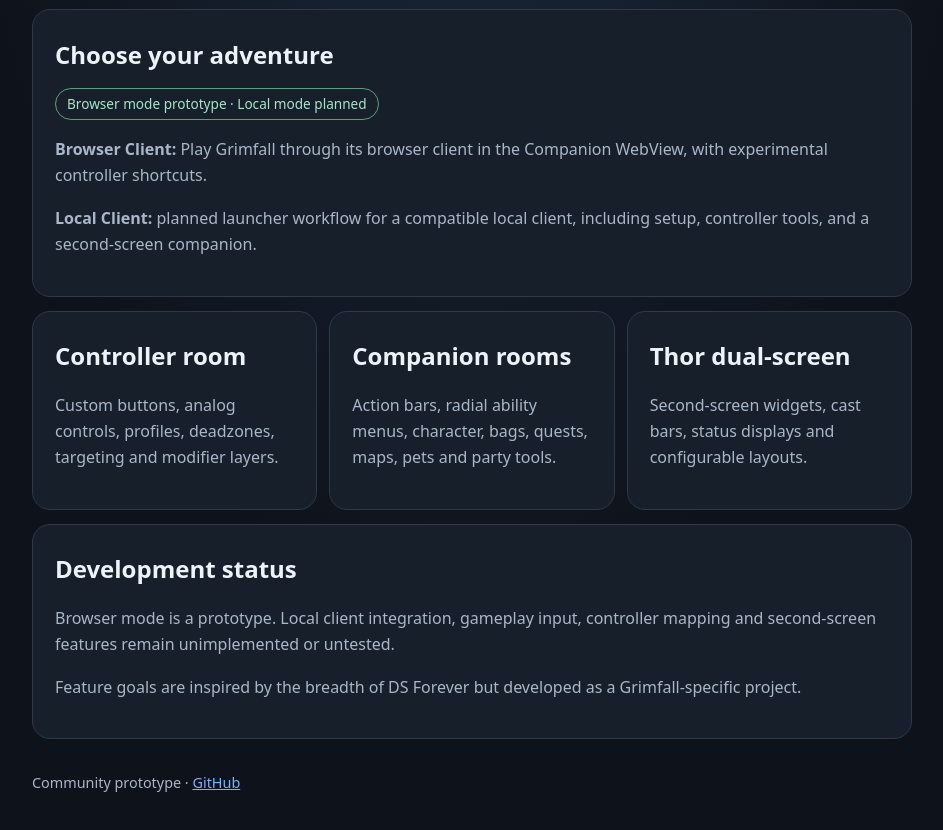
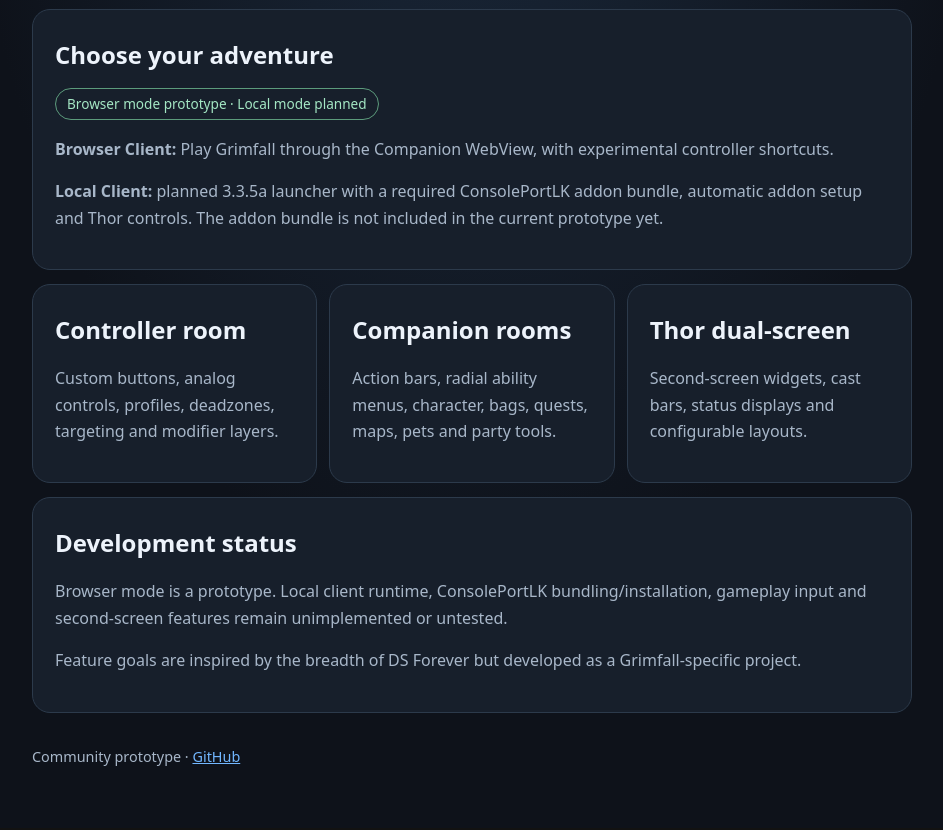
Before and after one commit to MrKrisSatan/GrimfallCompanion, a plain HTML site: page docs/index.html in a window 1280 px wide. Shown: the part 400-1230 px from the top of the page, without its empty margins (168-1111 px from the left). Drawn offline with Linux system fonts and the light colour scheme.

Commit message:
Clarify ConsolePortLK is mandatory for future local client mode

```diff
--- a/docs/index.html
+++ b/docs/index.html
@@ -1,7 +1,7 @@
 <!doctype html>
 <html lang="en"><head><meta charset="utf-8"><meta name="viewport" content="width=device-width,initial-scale=1"><meta name="theme-color" content="#10151f"><title>Grimfall Companion</title><link rel="stylesheet" href="style.css"></head>
 <body><main class="wrap"><header><span class="eyebrow">AYN THOR · ANDROID · TWO PLAY MODES</span><h1>Grimfall <span>Companion</span></h1><p class="lead">A handheld launcher and controller-first companion for Grimfall WoW, with Browser Client and Local Client modes.</p><div class="buttons"><a class="button primary" href="https://www.grimfallwow.com/">Browser Client</a><a class="button" href="https://github.com/MrKrisSatan/GrimfallCompanion">Source on GitHub</a></div></header>
-<section class="panel"><h2>Choose your adventure</h2><div class="status">Browser mode prototype · Local mode planned</div><p><strong>Browser Client:</strong> Play Grimfall through its browser client in the Companion WebView, with experimental controller shortcuts.</p><p><strong>Local Client:</strong> planned launcher workflow for a compatible local client, including setup, controller tools, and a second-screen companion.</p></section>
+<section class="panel"><h2>Choose your adventure</h2><div class="status">Browser mode prototype · Local mode planned</div><p><strong>Browser Client:</strong> Play Grimfall through the Companion WebView, with experimental controller shortcuts.</p><p><strong>Local Client:</strong> planned 3.3.5a launcher with a required ConsolePortLK addon bundle, automatic addon setup and Thor controls. The addon bundle is not included in the current prototype yet.</section>
 <section class="grid"><article><h2>Controller room</h2><p>Custom buttons, analog controls, profiles, deadzones, targeting and modifier layers.</p></article><article><h2>Companion rooms</h2><p>Action bars, radial ability menus, character, bags, quests, maps, pets and party tools.</p></article><article><h2>Thor dual-screen</h2><p>Second-screen widgets, cast bars, status displays and configurable layouts.</p></article></section>
-<section class="panel"><h2>Development status</h2><p>Browser mode is a prototype. Local client integration, gameplay input, controller mapping and second-screen features remain unimplemented or untested.</p><p>Feature goals are inspired by the breadth of DS Forever but developed as a Grimfall-specific project.</section>
+<section class="panel"><h2>Development status</h2><p>Browser mode is a prototype. Local client runtime, ConsolePortLK bundling/installation, gameplay input and second-screen features remain unimplemented or untested.</p><p>Feature goals are inspired by the breadth of DS Forever but developed as a Grimfall-specific project.</section>
 <footer>Community prototype · <a href="https://github.com/MrKrisSatan/GrimfallCompanion">GitHub</a></footer></main></body></html>
```
